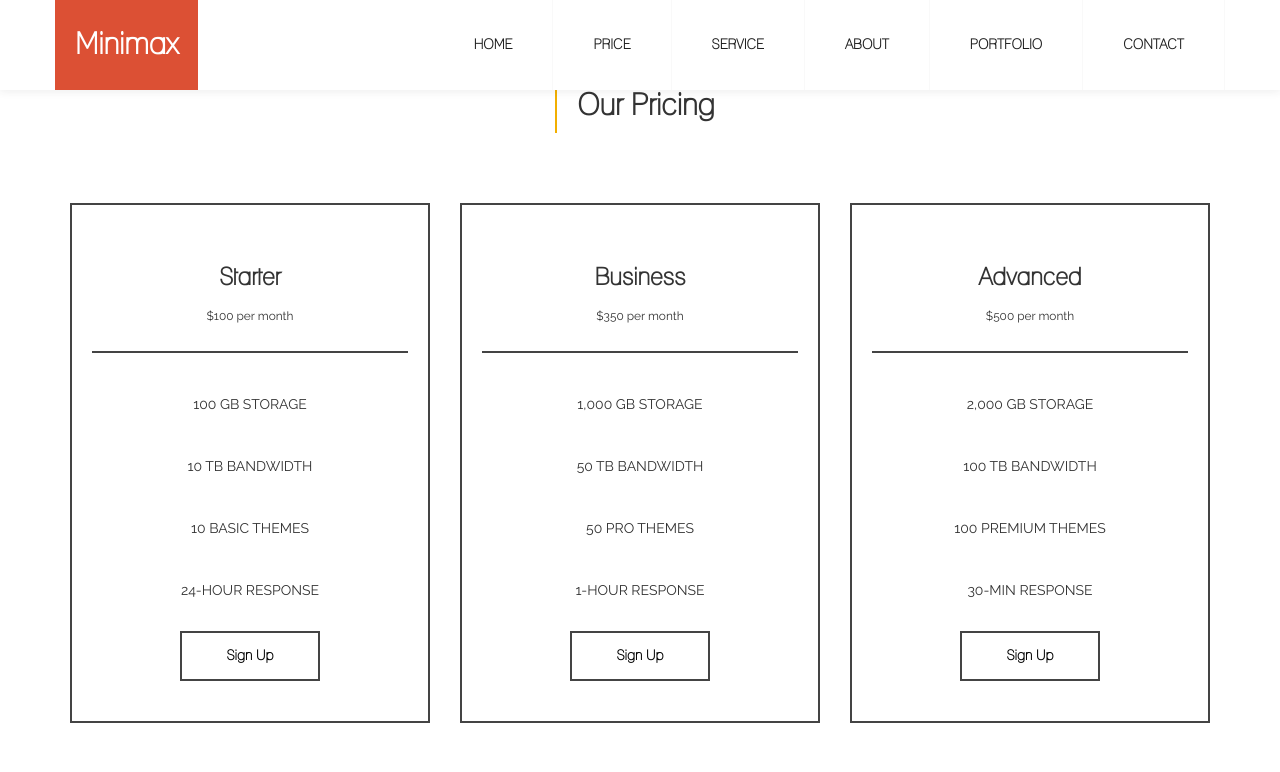
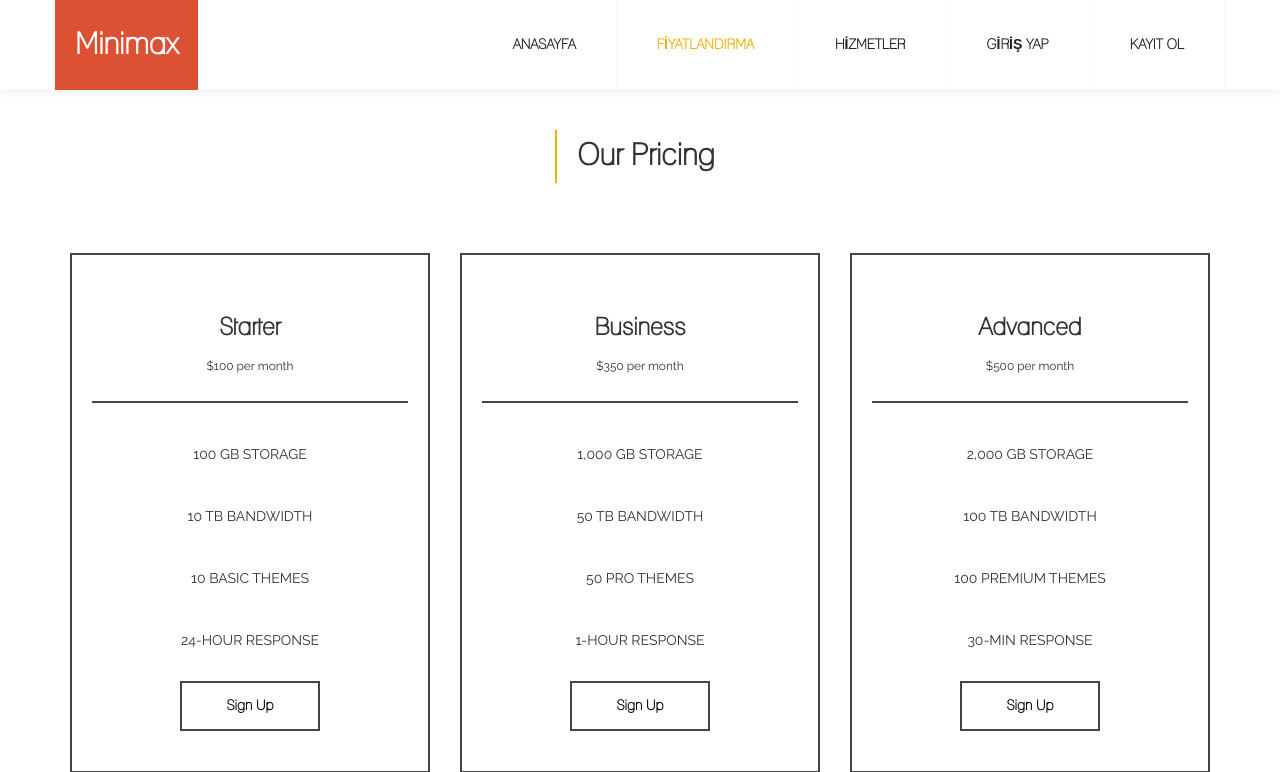
Before and after one commit to celaltokmak61/qr, a Django app: page /pricing/ in a window 1280 px wide. Shown: the top 772 px of the page. Run offline with Django 4.2, Linux system fonts and the light colour scheme; some libraries are stand-ins or nearby versions.

Commit message:
15/04/2023 | 21:06

```diff
--- a/home/templates/partials/_nav.html
+++ b/home/templates/partials/_nav.html
@@ -6,18 +6,26 @@
 				<span class="icon icon-bar"></span>
 				<span class="icon icon-bar"></span>
 			</button>
-			<a href="home" class="navbar-brand smoothScroll">Minimax</a>
+			<a href="{% url 'index' %}" class="navbar-brand smoothScroll">Minimax</a>
 		</div>
 		<div class="collapse navbar-collapse">
 			<ul class="nav navbar-nav navbar-right">
-				<li><a href="#home" class="smoothScroll">HOME</a></li>
-				<li><a href="{% url 'pricing' %}" class="smoothScroll">PRICE</a></li>
-				<li><a href="{% url 'services' %}" class="smoothScroll">SERVICE</a></li>
-				<li><a href="#about" class="smoothScroll">ABOUT</a></li>
-				<li><a href="#portfolio" class="smoothScroll">PORTFOLIO</a></li>
-				<li><a href="#contact" class="smoothScroll">CONTACT</a></li>
-
+			  <li {% if request.path == '/' %} class="active" {% endif %}>
+				<a href="{% url 'index' %}" class="smoothScroll">ANASAYFA</a>
+			  </li>
+			  <li {% if request.path == '/pricing/' %} class="active" {% endif %}>
+				<a href="{% url 'pricing' %}" class="smoothScroll">FİYATLANDIRMA</a>
+			  </li>
+			  <li {% if request.path == '/services/' %} class="active" {% endif %}>
+				<a href="{% url 'services' %}" class="smoothScroll">HİZMETLER</a>
+			  </li>
+			  <li {% if request.path == '/login/' %} class="active" {% endif %}>
+				<a href="{% url 'login' %}" class="smoothScroll">GİRİŞ YAP</a>
+			  </li>
+			  <li {% if request.path == '/register/' %} class="active" {% endif %}>
+				<a href="{% url 'register' %}" class="smoothScroll">KAYIT OL</a>
+			  </li>
 			</ul>
-		</div>
+		  </div>
 	</div>
 </div>
--- a/home/templates/pricing.html
+++ b/home/templates/pricing.html
@@ -4,7 +4,7 @@
 <div id="pricing">
 	<div class="container">
 		<div class="row">
-			<div class="col-md-12 col-sm-12">
+			<div class="col-md-12 col-sm-12" style="margin-top:50px;">
 				<h2>Our Pricing</h2>
 			</div>
 			<div class="col-md-4 col-sm-6 col-xs-10">
--- a/home/urls.py
+++ b/home/urls.py
@@ -5,4 +5,6 @@ urlpatterns = [
     path('', views.index, name='index'),
     path('services/', views.services, name='services'),
     path('pricing/', views.pricing, name='pricing'),
+    path('login/', views.login, name='login'),
+    path('register/', views.register, name='register'),
 ]
--- a/home/views.py
+++ b/home/views.py
@@ -9,3 +9,9 @@ def services(request):
 
 def pricing(request):
     return render(request, 'pricing.html')
+
+def login(request):
+    return render(request, 'login.html')
+
+def register(request):
+    return render(request, 'register.html')
```
Also changed, not shown: home/templates/login.html (added, +51 -0 lines), home/templates/register.html (added, +76 -0 lines).
